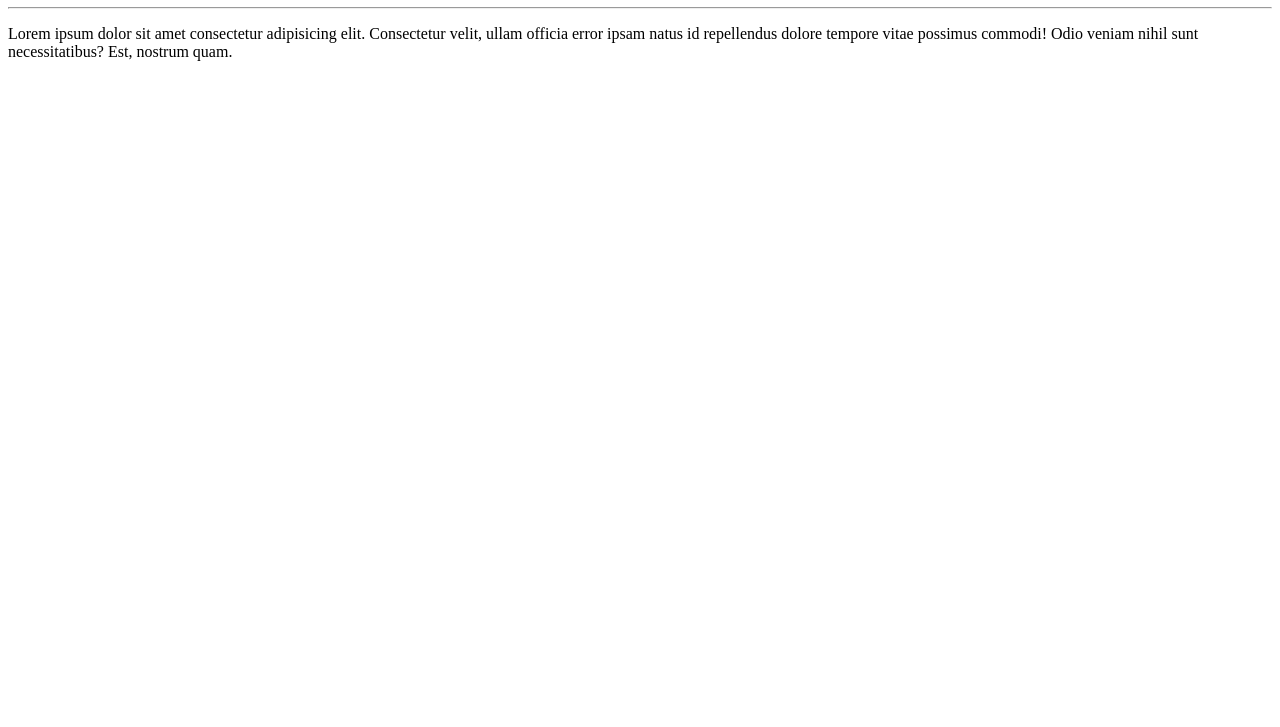
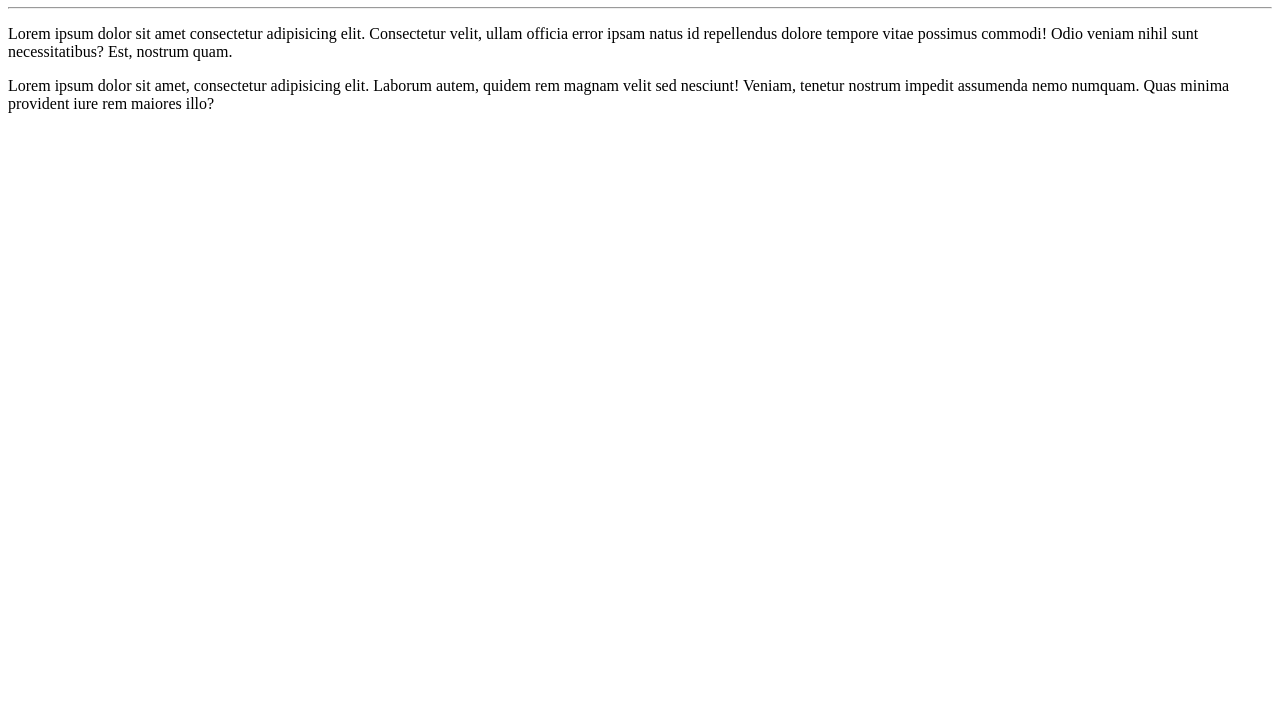
Before and after one commit to Marcelo-Celoca/Ola-Mundo, a plain HTML site: page site-exemplo/index.html in a window 1280 px wide. Shown: the part 73-800 px from the top of the page. Drawn offline with Linux system fonts and the light colour scheme.

Commit message:
Adicionei um parágrafo

```diff
--- a/site-exemplo/index.html
+++ b/site-exemplo/index.html
@@ -9,5 +9,6 @@
     <h1>Olá, mundo!</h1>
     <hr>
     <p>Lorem ipsum dolor sit amet consectetur adipisicing elit. Consectetur velit, ullam officia error ipsam natus id repellendus dolore tempore vitae possimus commodi! Odio veniam nihil sunt necessitatibus? Est, nostrum quam.</p>
+    <p>Lorem ipsum dolor sit amet, consectetur adipisicing elit. Laborum autem, quidem rem magnam velit sed nesciunt! Veniam, tenetur nostrum impedit assumenda nemo numquam. Quas minima provident iure rem maiores illo?</p>
 </body>
 </html>
```
